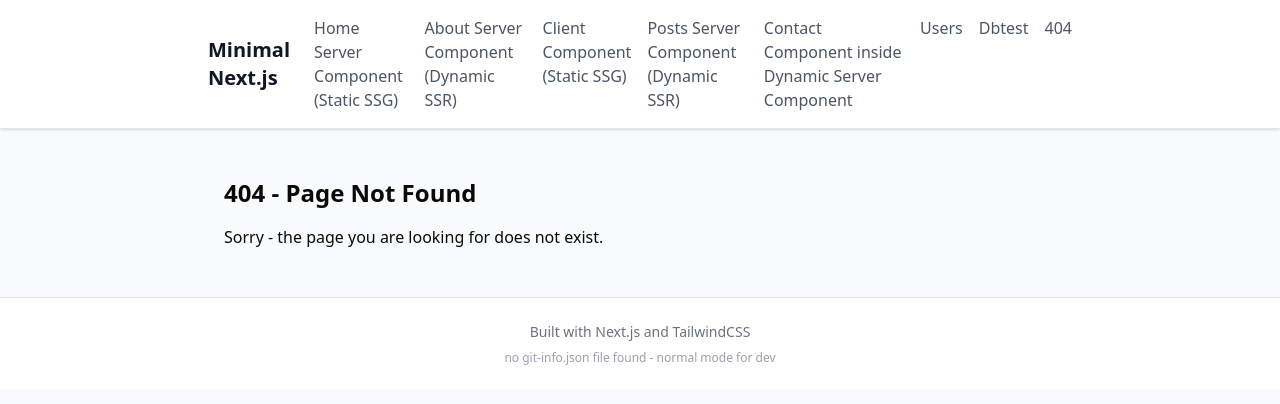
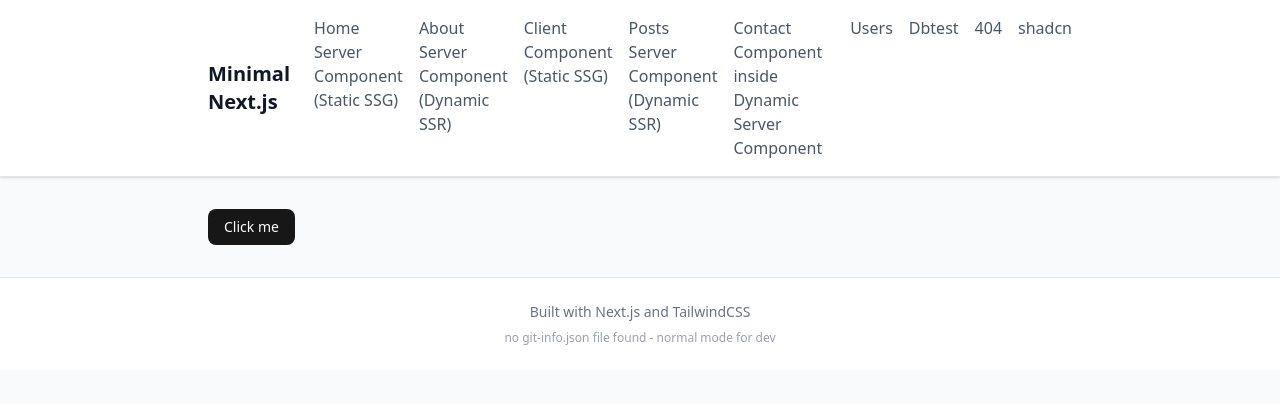
Before and after one commit to djhmateer/minimal-nextjs, a Next.js app: page /shadcn in a window 1280 px wide. Before the commit this address had no page. Shown: the top 404 px of the page. Built offline with nearby package versions, Linux system fonts and the light colour scheme.

Commit message:
Add new 'shadcn' page and implement Button component with styling

```diff
--- a/app/layout.tsx
+++ b/app/layout.tsx
@@ -68,6 +68,7 @@
                 <Link href="/users" className="text-gray-600 hover:text-blue-600 transition-colors" prefetch={false}>Users</Link>
                 <Link href="/dbtest" className="text-gray-600 hover:text-blue-600 transition-colors" prefetch={false}>Dbtest</Link>
                 <Link href="/foo" className="text-gray-600 hover:text-blue-600 transition-colors" prefetch={false}>404</Link>
+                <Link href="/shadcn" className="text-gray-600 hover:text-blue-600 transition-colors" prefetch={false}>shadcn</Link>
 
               </div>
             </nav>
--- /dev/null
+++ b/app/shadcn/page.tsx
@@ -0,0 +1,12 @@
+// putting in nothing forces auto, which is static, which is what we want
+// export const dynamic = 'force-static'
+
+import { Button } from "@/components/ui/button"
+
+export default function Home() {
+  return (
+    <div>
+      <Button>Click me</Button>
+    </div>
+  )
+}
--- /dev/null
+++ b/components/ui/button.tsx
@@ -0,0 +1,60 @@
+import * as React from "react"
+import { Slot } from "@radix-ui/react-slot"
+import { cva, type VariantProps } from "class-variance-authority"
+
+import { cn } from "@/lib/utils"
+
+const buttonVariants = cva(
+  "inline-flex items-center justify-center gap-2 whitespace-nowrap rounded-md text-sm font-medium transition-all disabled:pointer-events-none disabled:opacity-50 [&_svg]:pointer-events-none [&_svg:not([class*='size-'])]:size-4 shrink-0 [&_svg]:shrink-0 outline-none focus-visible:border-ring focus-visible:ring-ring/50 focus-visible:ring-[3px] aria-invalid:ring-destructive/20 dark:aria-invalid:ring-destructive/40 aria-invalid:border-destructive",
+  {
+    variants: {
+      variant: {
+        default: "bg-primary text-primary-foreground hover:bg-primary/90",
+        destructive:
+          "bg-destructive text-white hover:bg-destructive/90 focus-visible:ring-destructive/20 dark:focus-visible:ring-destructive/40 dark:bg-destructive/60",
+        outline:
+          "border bg-background shadow-xs hover:bg-accent hover:text-accent-foreground dark:bg-input/30 dark:border-input dark:hover:bg-input/50",
+        secondary:
+          "bg-secondary text-secondary-foreground hover:bg-secondary/80",
+        ghost:
+          "hover:bg-accent hover:text-accent-foreground dark:hover:bg-accent/50",
+        link: "text-primary underline-offset-4 hover:underline",
+      },
+      size: {
+        default: "h-9 px-4 py-2 has-[>svg]:px-3",
+        sm: "h-8 rounded-md gap-1.5 px-3 has-[>svg]:px-2.5",
+        lg: "h-10 rounded-md px-6 has-[>svg]:px-4",
+        icon: "size-9",
+        "icon-sm": "size-8",
+        "icon-lg": "size-10",
+      },
+    },
+    defaultVariants: {
+      variant: "default",
+      size: "default",
+    },
+  }
+)
+
+function Button({
+  className,
+  variant,
+  size,
+  asChild = false,
+  ...props
+}: React.ComponentProps<"button"> &
+  VariantProps<typeof buttonVariants> & {
+    asChild?: boolean
+  }) {
+  const Comp = asChild ? Slot : "button"
+
+  return (
+    <Comp
+      data-slot="button"
+      className={cn(buttonVariants({ variant, size, className }))}
+      {...props}
+    />
+  )
+}
+
+export { Button, buttonVariants }
--- a/package.json
+++ b/package.json
@@ -9,6 +9,7 @@
     "lint": "eslint"
   },
   "dependencies": {
+    "@radix-ui/react-slot": "^1.2.3",
     "@types/pg": "^8.15.5",
     "class-variance-authority": "^0.7.1",
     "clsx": "^2.1.1",
```
Also changed, not shown: 1 other file (tests, documents, lock files or other folders).
